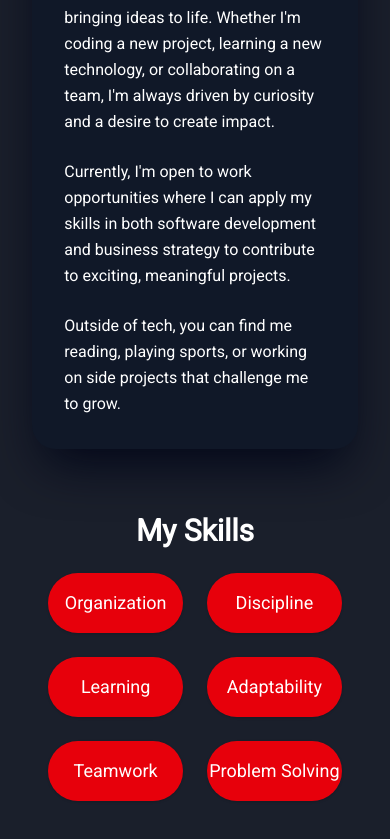
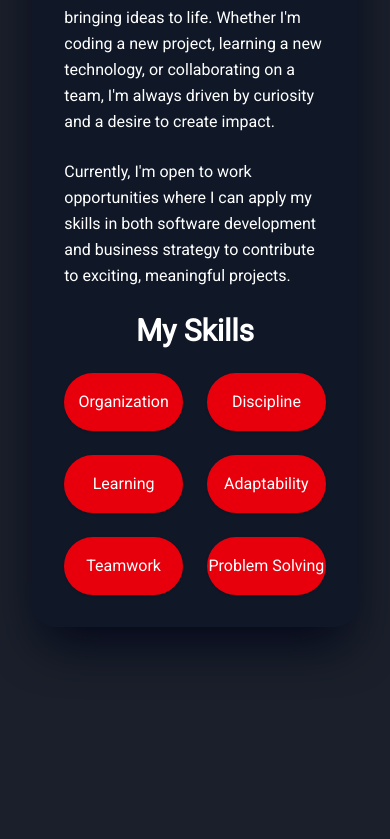
Before and after one commit to michaeljf07/personal-website, a Next.js app: page /about in a window 390 px wide. Shown: the part 725-1564 px from the top of the page. After the commit the page ends 1480 px from the top, so only its background shows below. Built offline with nearby package versions, Linux system fonts and the light colour scheme.

Commit message:
small visual tweaks

```diff
--- a/app/about/page.tsx
+++ b/app/about/page.tsx
@@ -43,20 +43,11 @@ export default function AboutMe() {
                             and business strategy to contribute to exciting,
                             meaningful projects.
                         </p>
-                        <p>
-                            Outside of tech, you can find me reading, playing
-                            sports, or working on side projects that challenge
-                            me to grow.
-                        </p>
-                    </div>
-                </div>
-            </section>
 
-            <section className="w-full max-w-4xl my-16 px-4">
                         <h2 className="text-3xl sm:text-4xl font-semibold mb-6 text-center">
                             My Skills
                         </h2>
-                <ul className="grid grid-cols-2 sm:grid-cols-3 gap-6 text-center text-lg sm:text-xl">
+                        <ul className="grid grid-cols-2 sm:grid-cols-3 gap-6 text-center lg:text-xl md:text-lg sm:text-xl">
                             <li className="bg-red-600 py-4 rounded-full shadow">
                                 Organization
                             </li>
@@ -76,7 +67,11 @@ export default function AboutMe() {
                                 Problem Solving
                             </li>
                         </ul>
+                    </div>
+                </div>
             </section>
+
+            <section className="w-full max-w-4xl my-16 px-4"></section>
         </main>
     );
 }
--- a/app/page.tsx
+++ b/app/page.tsx
@@ -10,13 +10,13 @@ const playfair = Playfair_Display({
 export default function Home() {
     return (
         <div className="flex flex-col lg:flex-row mx-auto my-20 w-11/12 lg:w-5/6 max-w-[1400px] px-4">
-            <div className="w-full lg:w-1/2 mb-12 lg:mb-0">
+            <div className="w-full lg:w-3/5 mb-12 lg:mb-0">
                 <h1
                     className={`${playfair.className} text-5xl sm:text-6xl lg:text-8xl leading-tight`}>
                     Hello, I&apos;m Michael Ferreira.
                 </h1>
                 <p className="py-8 text-lg sm:text-xl">
-                    Hi, I’m Michael Ferreira — an incoming student at the{" "}
+                    Hi, I&apos;m Michael Ferreira — an incoming student at the{" "}
                     <span className="font-bold text-red-400">
                         University of Waterloo
                     </span>
@@ -50,7 +50,7 @@ export default function Home() {
                             </button>
                         </Link>
                     </li>
-                    <li className="flex justify-center sm:justify-start">
+                    <li className="flex justify-center sm:justify-start my-auto">
                         <Link
                             href="https://www.linkedin.com/in/michael-j-ferreira/"
                             target="_blank">
@@ -63,7 +63,7 @@ export default function Home() {
                             />
                         </Link>
                     </li>
-                    <li className="flex justify-center sm:justify-start">
+                    <li className="flex justify-center sm:justify-start my-auto">
                         <Link
                             href="https://github.com/michaeljf07"
                             target="_blank">
@@ -79,12 +79,12 @@ export default function Home() {
                 </ul>
             </div>
 
-            <div className="w-full lg:w-1/2 flex justify-center items-center">
+            <div className="w-full lg:w-2/5 flex justify-center items-center">
                 <Image
                     src="/Headshot.png"
                     alt="Michael Ferreira"
-                    width={500}
-                    height={500}
+                    width={400}
+                    height={400}
                     className="rounded-4xl max-w-xs sm:max-w-sm lg:max-w-lg h-auto"
                 />
             </div>
```
Lines whose indentation alone changed are shown as unchanged.
